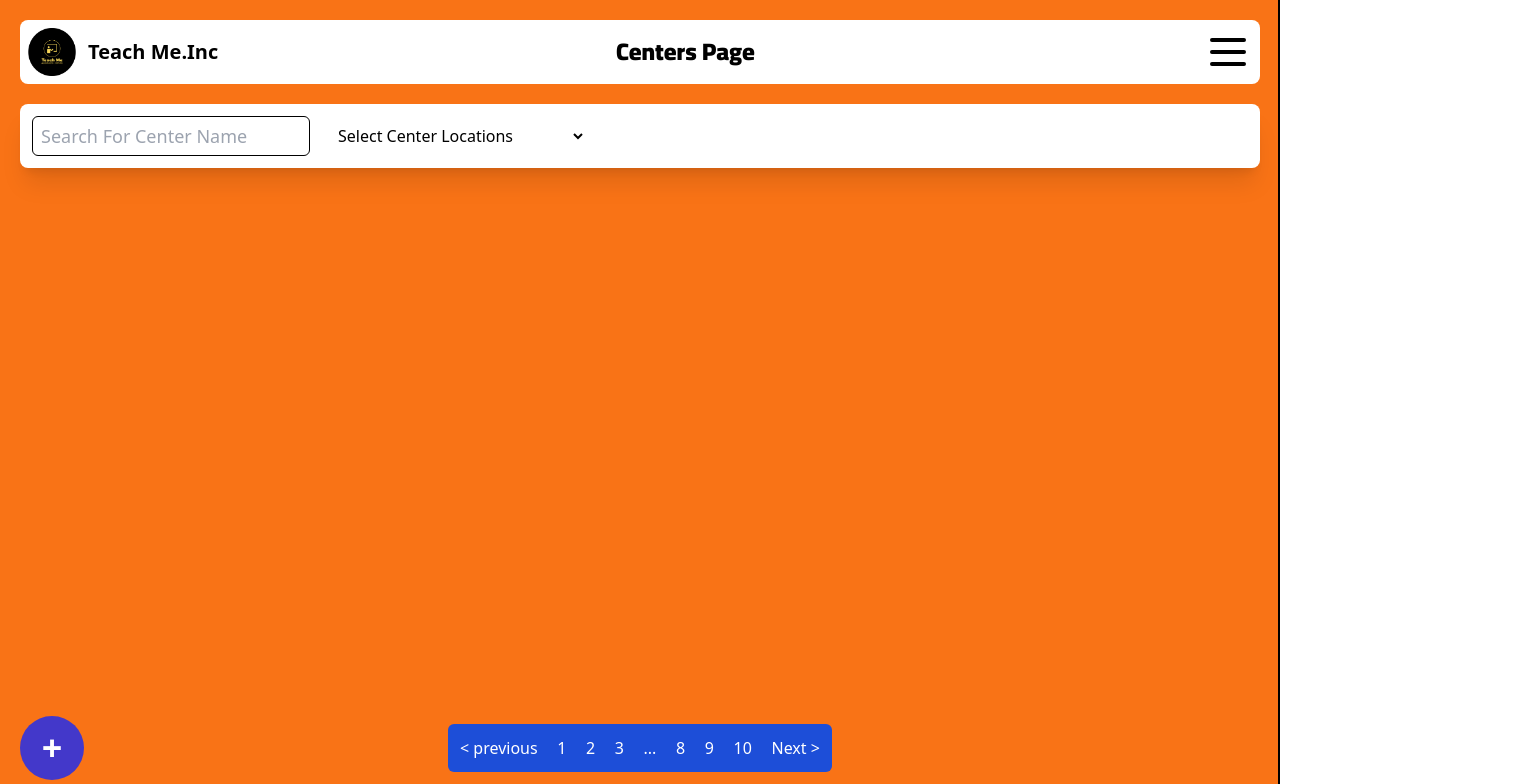
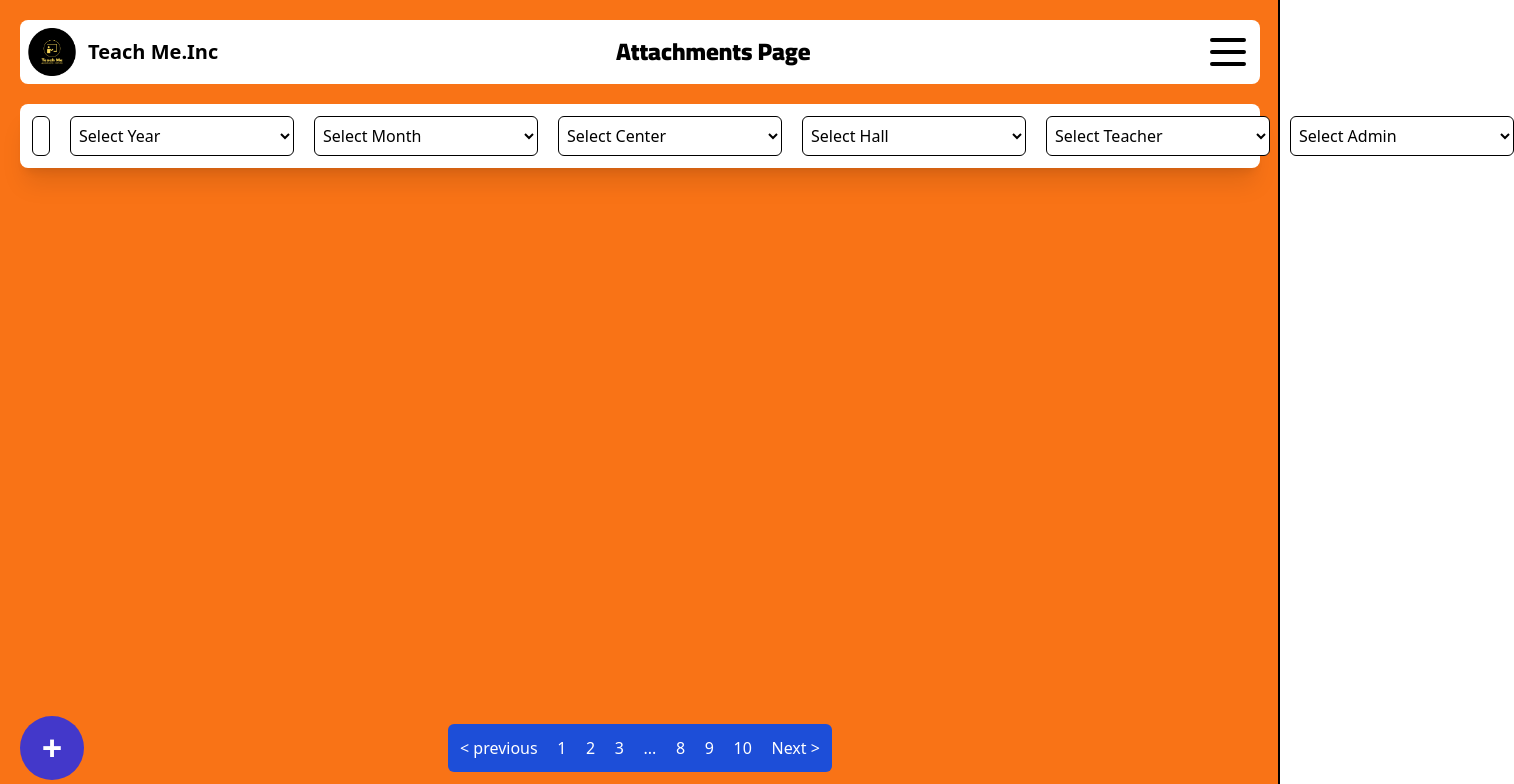
Before and after one commit to ahmed-mohamed-eng/teach-me-desktop, a Next.js app: page /attachments in a window 1280 px wide. Shown: the top 784 px of the page, 1514 px wide, since content can reach past the window. Built offline with nearby package versions, Linux system fonts and the light colour scheme.

Commit message:
added the attachments page

```diff
--- a/app/attachments/page.tsx
+++ b/app/attachments/page.tsx
@@ -2,14 +2,14 @@
 
 import Header from "@/components/pages/home/Header";
 import PaginationComp from "@/components/shared/PaginationComp";
-import SearchFilters from "@/components/pages/centers/SearchFilters";
+import SearchFilters from "@/components/pages/attachments/SearchFilters";
 import FloatingCreateButton from "@/components/shared/FloatingCreateButton";
-import CentersShowCards from "@/components/pages/centers/CentersShowCards";
+import CentersShowCards from "@/components/pages/attachments/CentersShowCards";
 
 const CentersPage = () => {
   return (
     <main className="w-full bg-orange-500 flex min-h-screen flex-col items-start justify-start p-5 space-y-5">
-      <Header title="Centers Page" />
+      <Header title="Attachments Page" />
       <SearchFilters />
       <CentersShowCards />
       <FloatingCreateButton linkTo="/centers/create" />
--- a/components/pages/attachments/SearchFilters/OptionsSearch.tsx
+++ b/components/pages/attachments/SearchFilters/OptionsSearch.tsx
@@ -8,7 +8,7 @@ const OptionsSearch = (props: OptionsSearchProps) => {
   return (
     <div className="h-10">
       <select
-        className="w-64 h-full p-1 bg-white"
+        className="w-56 h-full p-1 bg-white border border-black rounded-md"
         name={props.htmlName}
         id={`select-${props.htmlName}`}
       >
--- a/components/pages/attachments/SearchFilters/index.tsx
+++ b/components/pages/attachments/SearchFilters/index.tsx
@@ -3,9 +3,38 @@ import OptionsSearch from "./OptionsSearch";
 
 const SearchFilters = () => {
   return (
-    <section className="w-full bg-white p-3 flex items-center justify-start rounded-lg shadow-xl space-x-5">
-      <TextSearch />
-      <OptionsSearch options={[]} />
+    <section className="w-full bg-white p-3 flex items-center justify-between rounded-lg shadow-xl space-x-5">
+      <TextSearch name="Search For Name" />
+      <OptionsSearch
+        htmlName="select-year"
+        placeholder="Select Year"
+        options={[]}
+      />
+      <OptionsSearch
+        htmlName="select-month"
+        placeholder="Select Month"
+        options={[]}
+      />
+      <OptionsSearch
+        htmlName="select-center"
+        placeholder="Select Center"
+        options={[]}
+      />
+      <OptionsSearch
+        htmlName="select-hall"
+        placeholder="Select Hall"
+        options={[]}
+      />
+      <OptionsSearch
+        htmlName="select-teacher"
+        placeholder="Select Teacher"
+        options={[]}
+      />
+      <OptionsSearch
+        htmlName="select-admin"
+        placeholder="Select Admin"
+        options={[]}
+      />
     </section>
   );
 };
```
